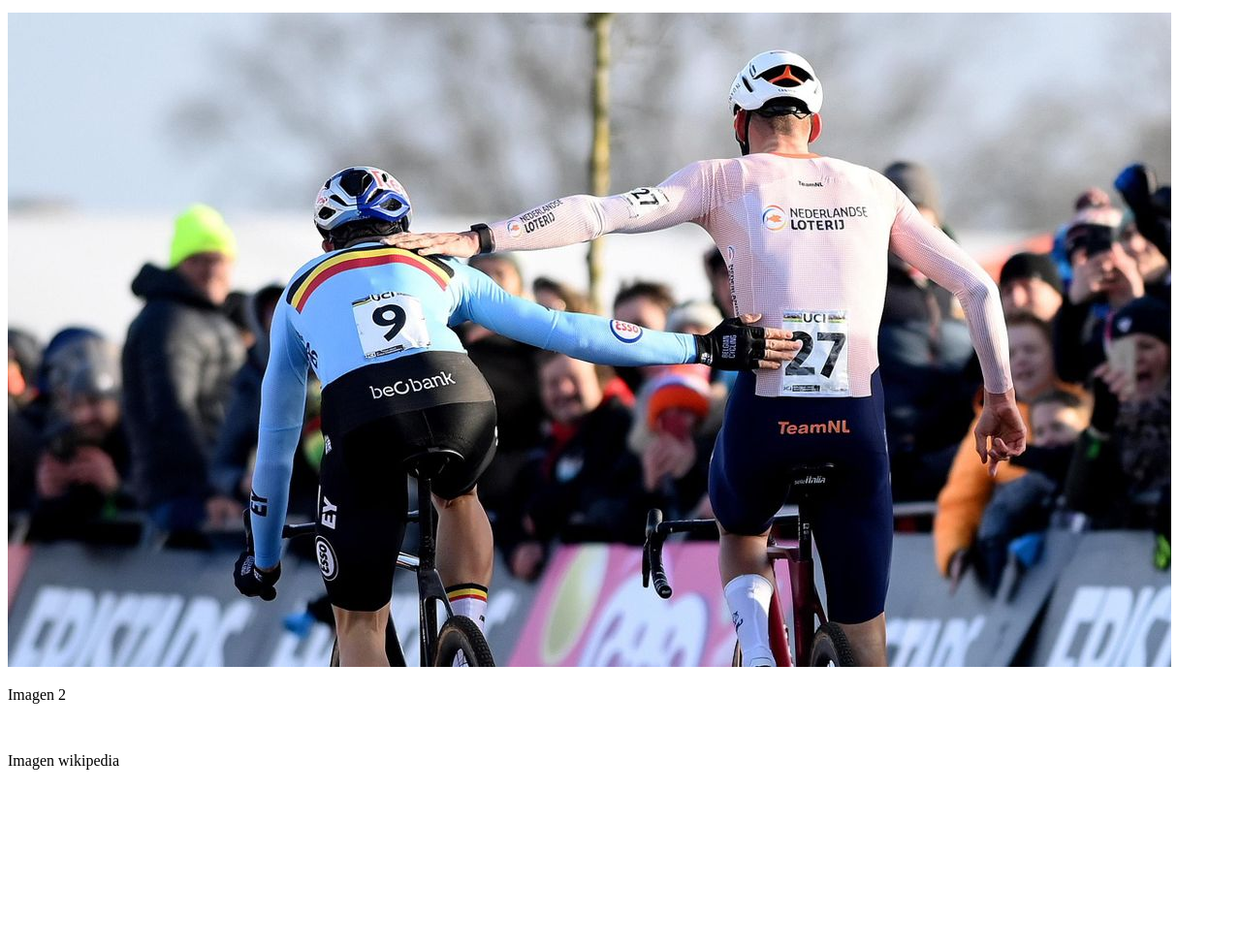
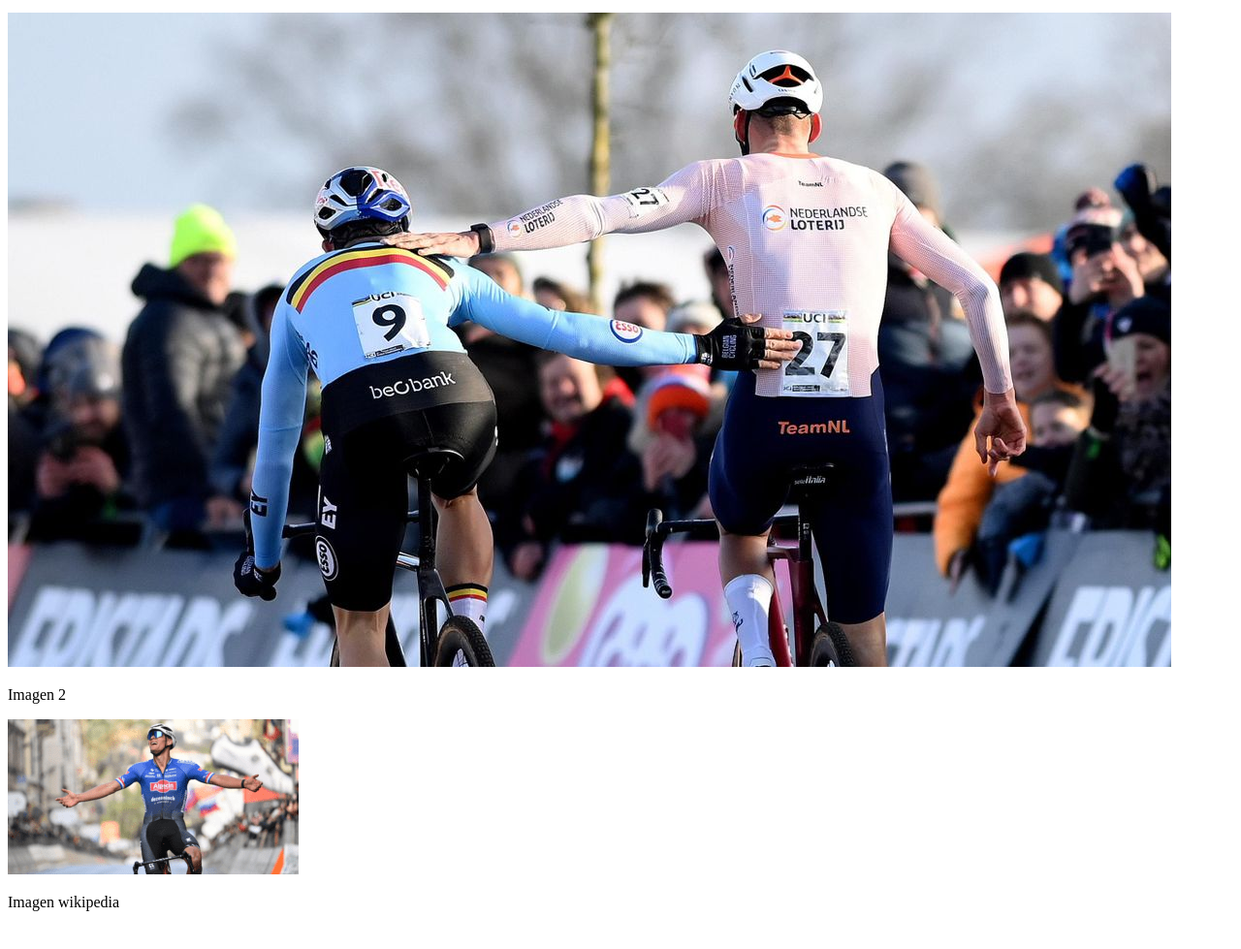
Before and after one commit to AntonioSoleras/DYP-WEB, a plain HTML site: page imagenes/imagenes.html in a window 1280 px wide. Shown: the part 101-1080 px from the top of the page at 97% size. Before the commit the page ends 937 px from the top, so only its background shows below. Drawn offline with Linux system fonts and the light colour scheme.

Commit message:
Update imagenes.html

```diff
--- a/imagenes/imagenes.html
+++ b/imagenes/imagenes.html
@@ -9,7 +9,7 @@
 <p>Imagen 1</p>
 <img src="3544216-72231488-2560-1440.jpg">
    <p>Imagen 2</p>
-   <img src="">
+   <img src="Van-der-Poel-300x160.png">
    <p>Imagen wikipedia</p>
    <img src="">
 </body>
```
